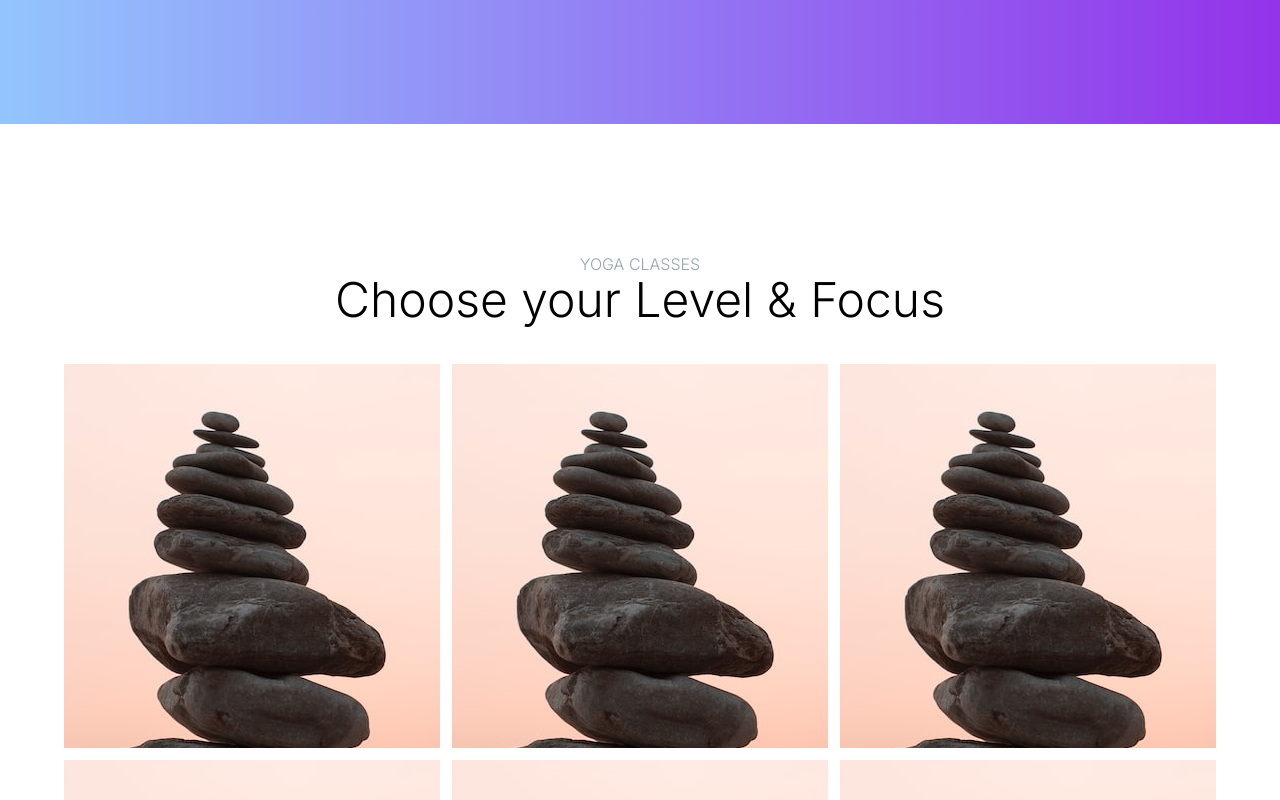
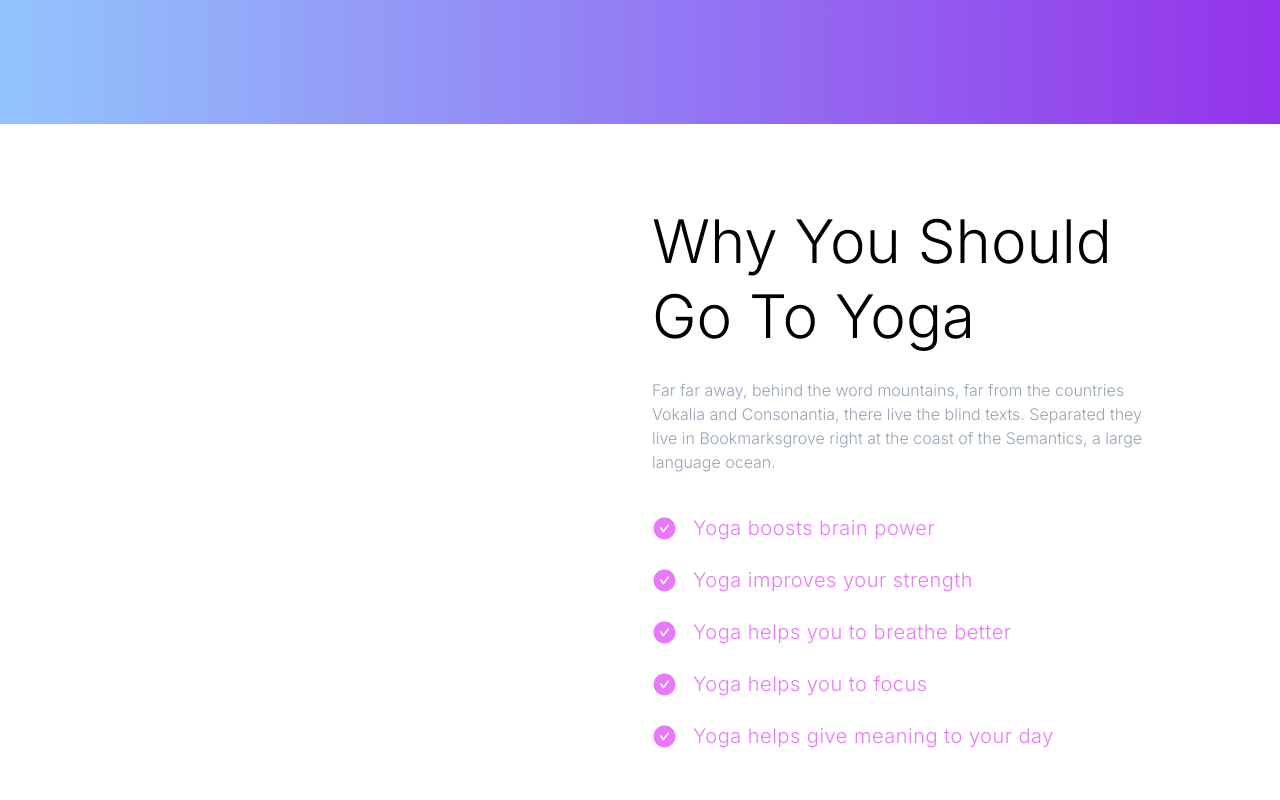
Before and after one commit to hassancodess/yoga-landing-page, a React (Vite) app: page / in a window 1280 px wide. Shown: the part 500-1300 px from the top of the page. Built offline with nearby package versions, Linux system fonts and the light colour scheme.

Commit message:
Add Why Yoga Component

```diff
--- a/src/App.jsx
+++ b/src/App.jsx
@@ -2,12 +2,14 @@
 
 import Classes from './components/Classes'
 import Header from './components/Header'
+import WhyYoga from './components/WhyYoga'
 
 function App() {
   return (
     <>
       <div className='overflow-hidden'>
         <Header />
+        <WhyYoga />
         <Classes />
       </div>
     </>
--- a/src/components/Classes.jsx
+++ b/src/components/Classes.jsx
@@ -4,7 +4,7 @@ import { imgData } from '../data/data'
 function Classes() {
   return (
     <>
-      <section className='p-4 bg-white py-32'>
+      <section className='p-4 bg-white pb-16'>
         <div className='container mx-auto max-w-6xl'>
           {/* Content */}
           <div className='font-light text-center mb-10'>
--- a/src/components/Header.jsx
+++ b/src/components/Header.jsx
@@ -3,7 +3,7 @@ import Hero from './Hero'
 import Navbar from './Navbar'
 function Header() {
   return (
-    <section className='bg-gradient-to-r from-blue-300  to-purple-600 '>
+    <section className='bg-gradient-to-r from-blue-300  to-purple-600 mb-16 '>
       <Navbar />
       <Hero />
     </section>
--- a/src/components/WhyYoga.jsx
+++ b/src/components/WhyYoga.jsx
@@ -1,10 +1,70 @@
 import React from 'react'
-
+import Yoga from '../assets/yoga.jpg'
+import { AiFillCheckCircle } from 'react-icons/ai'
 function WhyYoga() {
   return (
     <>
-      <section className='py-16'>
-        <div></div>
+      <section className='p-4 pb-16 '>
+        <div className='container mx-auto max-w-6xl'>
+          {/* <div className='flex flex-col lg:flex-row '> */}
+          {/* <img src={Yoga} alt='' className='h-1/3' /> */}
+          <div className='grid grid-cols-2 gap-6'>
+            <div></div>
+            <div className='flex flex-col  space-y-10 items-start'>
+              {/* Heading & Description */}
+              <div className='max-w-lg font-light space-y-6'>
+                <h1 className='text-6xl leading-tight'>
+                  Why You Should Go To Yoga
+                </h1>
+                <p className='text-slate-400'>
+                  Far far away, behind the word mountains, far from the
+                  countries Vokalia and Consonantia, there live the blind texts.
+                  Separated they live in Bookmarksgrove right at the coast of
+                  the Semantics, a large language ocean.
+                </p>
+              </div>
+              {/* Features */}
+              <div className=' max-w-lg font-light space-y-6'>
+                {/* Feature 1 */}
+                <div className='text-fuchsia-400 space-x-4 flex items-center'>
+                  <AiFillCheckCircle size={25} />
+                  <p className='text-xl tracking-wide tracking-wide'>
+                    Yoga boosts brain power
+                  </p>
+                </div>
+                {/* Feature 1 */}
+                <div className='text-fuchsia-400 space-x-4 flex items-center'>
+                  <AiFillCheckCircle size={25} />
+                  <p className='text-xl tracking-wide'>
+                    Yoga improves your strength
+                  </p>
+                </div>
+                {/* Feature 1 */}
+                <div className='text-fuchsia-400 space-x-4 flex items-center'>
+                  <AiFillCheckCircle size={25} />
+                  <p className='text-xl tracking-wide'>
+                    Yoga helps you to breathe better
+                  </p>
+                </div>
+                {/* Feature 1 */}
+                <div className='text-fuchsia-400 space-x-4 flex items-center'>
+                  <AiFillCheckCircle size={25} />
+                  <p className='text-xl tracking-wide'>
+                    Yoga helps you to focus
+                  </p>
+                </div>
+                {/* Feature 1 */}
+                <div className='text-fuchsia-400 space-x-4 flex items-center'>
+                  <AiFillCheckCircle size={25} />
+                  <p className='text-xl tracking-wide'>
+                    Yoga helps give meaning to your day
+                  </p>
+                </div>
+              </div>
+            </div>
+          </div>
+        </div>
+        {/* </div> */}
       </section>
     </>
   )
--- a/src/components/shared/Image.jsx
+++ b/src/components/shared/Image.jsx
@@ -5,7 +5,7 @@ function Image({ img, title, desc }) {
     <>
       <div className='h-96 overflow-hidden group '>
         {/* Overlay */}
-        <div className='h-96 w-full  bg-green-400/70  flex-col justify-center space-y-4 text-center hidden group-hover:flex '>
+        <div className='h-96 w-full  bg-green-400/70  flex-col justify-center space-y-4 text-center hidden group-hover:flex group-hover:duration-1000  '>
           <h3 className='font-medium text-2xl'>{title}</h3>
           <p>{desc}</p>
         </div>
```
Also changed, not shown: src/components/Features.jsx (added).
